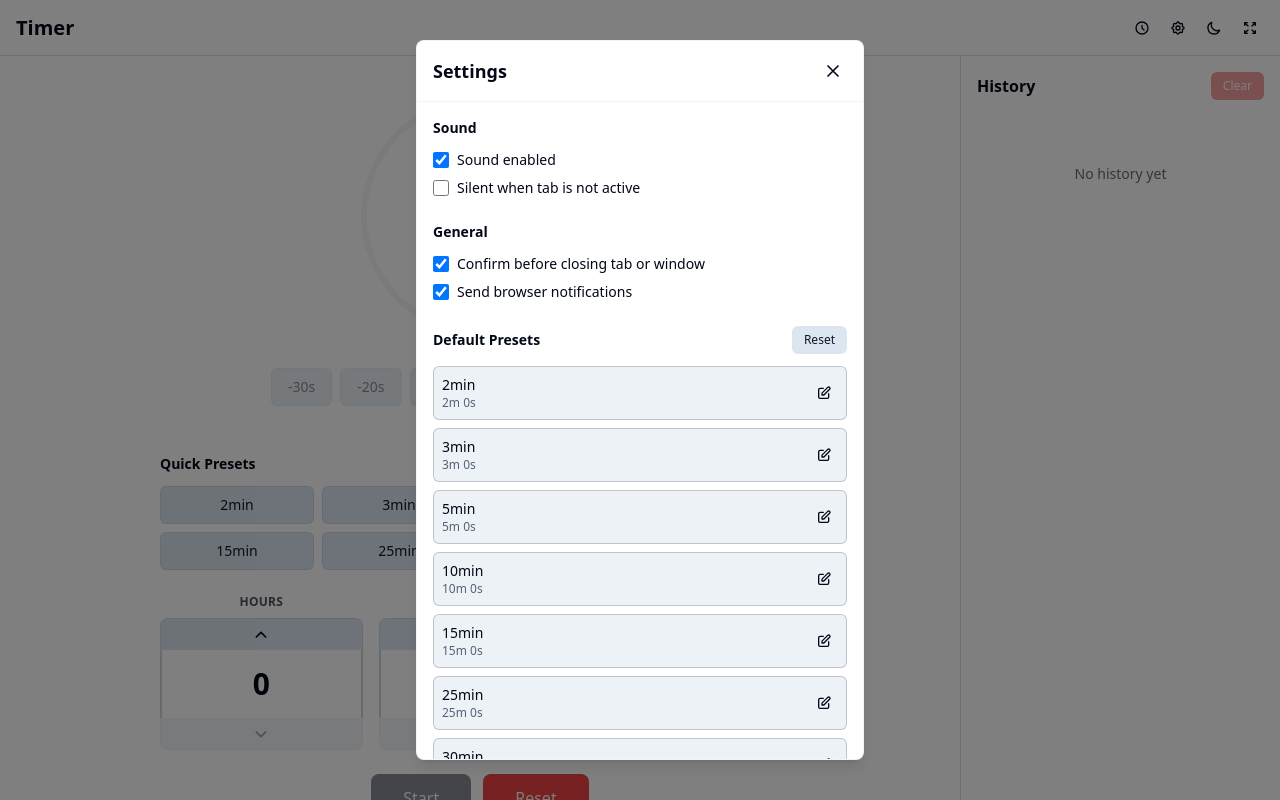
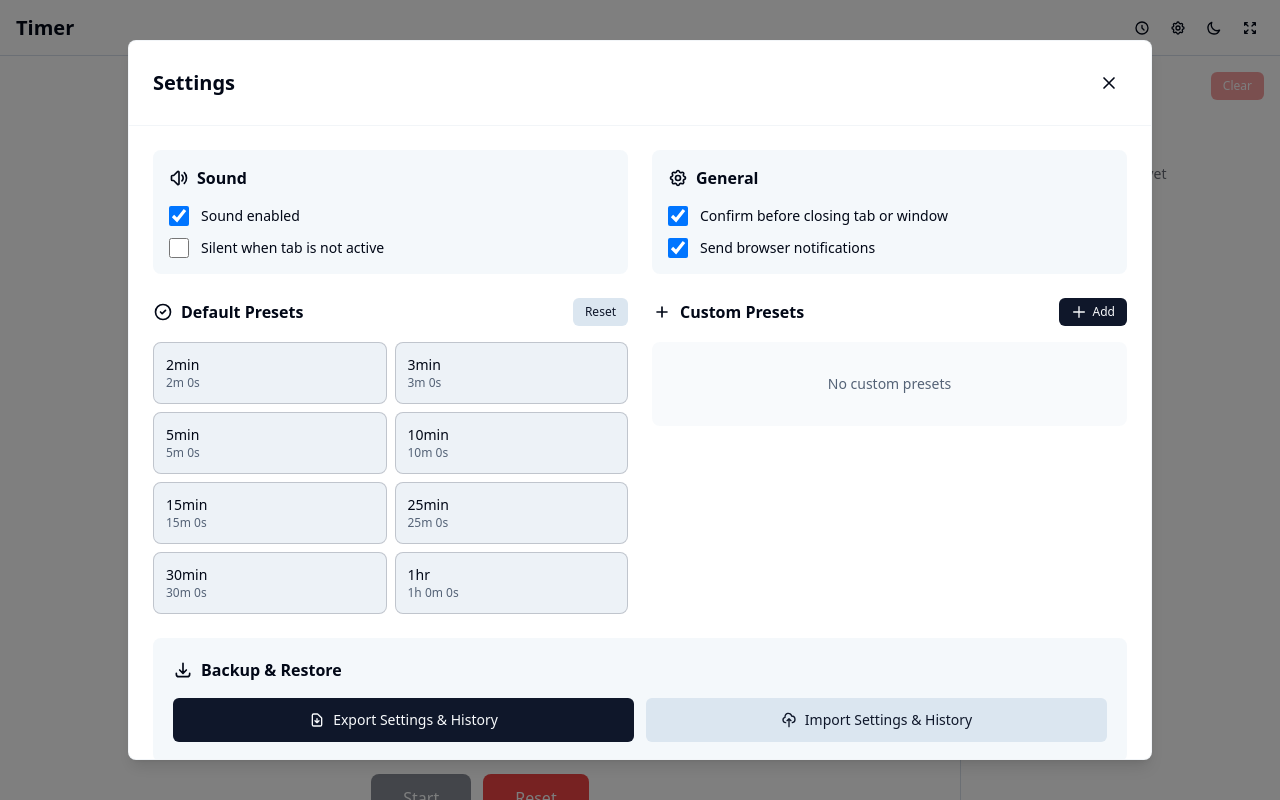
Before and after one commit to ibnuh/timer, a Vue app: page / in a window 1280 px wide. Both pictures are taken after a click on the button 1178 px from the left and 27 px from the top of the page. Built offline with nearby package versions, Linux system fonts and the light colour scheme.

Commit message:
Better settings page

```diff
--- a/src/components/SettingsPopup.vue
+++ b/src/components/SettingsPopup.vue
@@ -5,13 +5,14 @@
       class="fixed inset-0 bg-black/50 flex items-center justify-center z-50"
       @click.self="close"
     >
-      <div class="bg-card rounded-lg shadow-lg border border-border/20 w-full max-w-md max-h-[90vh] overflow-hidden flex flex-col m-4">
+      <div class="bg-card rounded-lg shadow-lg border border-border/20 w-full max-w-5xl max-h-[90vh] overflow-hidden flex flex-col m-4">
         <!-- Header -->
-        <div class="flex items-center justify-between p-4 border-b border-border/20">
-          <h2 class="text-lg font-bold">Settings</h2>
+        <div class="flex items-center justify-between p-6 border-b border-border/20">
+          <h2 class="text-xl font-bold">Settings</h2>
           <button
             @click="close"
-            class="p-1 rounded-md hover:bg-secondary transition-colors"
+            class="p-2 rounded-md hover:bg-secondary transition-colors"
+            aria-label="Close settings"
           >
             <svg class="w-5 h-5" fill="none" stroke="currentColor" viewBox="0 0 24 24">
               <path stroke-linecap="round" stroke-linejoin="round" stroke-width="2" d="M6 18L18 6M6 6l12 12" />
@@ -20,61 +21,82 @@
         </div>
 
         <!-- Content -->
-        <div class="flex-1 overflow-y-auto p-4 space-y-6">
+        <div class="flex-1 overflow-y-auto p-6">
+          <!-- Settings Grid: Sound & General Side by Side -->
+          <div class="grid grid-cols-1 md:grid-cols-2 gap-6 mb-6">
             <!-- Sound Settings -->
-          <div>
-            <h3 class="text-sm font-semibold mb-3">Sound</h3>
-            <div class="space-y-2">
-              <label class="flex items-center gap-2 cursor-pointer">
+            <div class="bg-secondary/30 rounded-lg p-4">
+              <h3 class="text-base font-semibold mb-4 flex items-center gap-2">
+                <svg class="w-5 h-5" fill="none" stroke="currentColor" viewBox="0 0 24 24">
+                  <path stroke-linecap="round" stroke-linejoin="round" stroke-width="2" d="M15.536 8.464a5 5 0 010 7.072m2.828-9.9a9 9 0 010 12.728M5.586 15H4a1 1 0 01-1-1v-4a1 1 0 011-1h1.586l4.707-4.707C10.923 3.663 12 4.109 12 5v14c0 .891-1.077 1.337-1.707.707L5.586 15z" />
+                </svg>
+                Sound
+              </h3>
+              <div class="space-y-3">
+                <label class="flex items-center gap-3 cursor-pointer group">
                   <input
                     type="checkbox"
                     v-model="soundEnabled"
                     @change="updateSoundSetting"
-                  class="w-4 h-4 rounded"
+                    class="w-5 h-5 rounded border-input cursor-pointer"
                   />
-                <span class="text-sm">Sound enabled</span>
+                  <span class="text-sm group-hover:text-foreground transition-colors">Sound enabled</span>
                 </label>
-              <label class="flex items-center gap-2 cursor-pointer">
+                <label class="flex items-center gap-3 cursor-pointer group">
                   <input
                     type="checkbox"
                     v-model="silentOnTabOpen"
                     @change="updateSilentSetting"
-                  class="w-4 h-4 rounded"
+                    class="w-5 h-5 rounded border-input cursor-pointer"
                   />
-                <span class="text-sm">Silent when tab is not active</span>
+                  <span class="text-sm group-hover:text-foreground transition-colors">Silent when tab is not active</span>
                 </label>
               </div>
             </div>
 
             <!-- General Settings -->
-          <div>
-            <h3 class="text-sm font-semibold mb-3">General</h3>
-            <div class="space-y-2">
-              <label class="flex items-center gap-2 cursor-pointer">
+            <div class="bg-secondary/30 rounded-lg p-4">
+              <h3 class="text-base font-semibold mb-4 flex items-center gap-2">
+                <svg class="w-5 h-5" fill="none" stroke="currentColor" viewBox="0 0 24 24">
+                  <path stroke-linecap="round" stroke-linejoin="round" stroke-width="2" d="M10.325 4.317c.426-1.756 2.924-1.756 3.35 0a1.724 1.724 0 002.573 1.066c1.543-.94 3.31.826 2.37 2.37a1.724 1.724 0 001.065 2.572c1.756.426 1.756 2.924 0 3.35a1.724 1.724 0 00-1.066 2.573c.94 1.543-.826 3.31-2.37 2.37a1.724 1.724 0 00-2.572 1.065c-.426 1.756-2.924 1.756-3.35 0a1.724 1.724 0 00-2.573-1.066c-1.543.94-3.31-.826-2.37-2.37a1.724 1.724 0 00-1.065-2.572c-1.756-.426-1.756-2.924 0-3.35a1.724 1.724 0 001.066-2.573c-.94-1.543.826-3.31 2.37-2.37.996.608 2.296.07 2.572-1.065z" />
+                  <path stroke-linecap="round" stroke-linejoin="round" stroke-width="2" d="M15 12a3 3 0 11-6 0 3 3 0 016 0z" />
+                </svg>
+                General
+              </h3>
+              <div class="space-y-3">
+                <label class="flex items-center gap-3 cursor-pointer group">
                   <input
                     type="checkbox"
                     v-model="confirmBeforeClose"
                     @change="updateConfirmBeforeClose"
-                  class="w-4 h-4 rounded"
+                    class="w-5 h-5 rounded border-input cursor-pointer"
                   />
-                <span class="text-sm">Confirm before closing tab or window</span>
+                  <span class="text-sm group-hover:text-foreground transition-colors">Confirm before closing tab or window</span>
                 </label>
-              <label class="flex items-center gap-2 cursor-pointer">
+                <label class="flex items-center gap-3 cursor-pointer group">
                   <input
                     type="checkbox"
                     v-model="notificationsEnabled"
                     @change="updateNotificationsSetting"
-                  class="w-4 h-4 rounded"
+                    class="w-5 h-5 rounded border-input cursor-pointer"
                   />
-                <span class="text-sm">Send browser notifications</span>
+                  <span class="text-sm group-hover:text-foreground transition-colors">Send browser notifications</span>
                 </label>
               </div>
             </div>
+          </div>
 
+          <!-- Presets Section -->
+          <div class="grid grid-cols-1 lg:grid-cols-2 gap-6 mb-6">
             <!-- Default Presets -->
             <div>
-            <div class="flex items-center justify-between mb-3">
-              <h3 class="text-sm font-semibold">Default Presets</h3>
+              <div class="flex items-center justify-between mb-4">
+                <h3 class="text-base font-semibold flex items-center gap-2">
+                  <svg class="w-5 h-5" fill="none" stroke="currentColor" viewBox="0 0 24 24">
+                    <path stroke-linecap="round" stroke-linejoin="round" stroke-width="2" d="M9 12l2 2 4-4m6 2a9 9 0 11-18 0 9 9 0 0118 0z" />
+                  </svg>
+                  Default Presets
+                </h3>
                 <button
                   @click="resetDefaultPresets"
                   class="px-3 py-1.5 rounded-md bg-secondary text-secondary-foreground text-xs font-medium hover:bg-secondary/80 transition-colors"
@@ -82,22 +104,24 @@
                   Reset
                 </button>
               </div>
-            <div v-if="defaultPresets.length === 0" class="text-xs text-muted-foreground text-center py-4">
+              <div v-if="defaultPresets.length === 0" class="text-sm text-muted-foreground text-center py-8 bg-secondary/20 rounded-lg">
                 No default presets
               </div>
-            <div v-else class="space-y-2">
+              <div v-else class="grid grid-cols-2 gap-2">
                 <div
                   v-for="preset in defaultPresets"
                   :key="preset.id"
-                class="flex items-center gap-2 p-2 bg-secondary/50 rounded-md border border-primary/20"
+                  class="group flex items-center gap-2 p-3 bg-secondary/50 rounded-lg border border-primary/20 hover:bg-secondary/70 hover:border-primary/40 transition-all cursor-pointer"
+                  @click="editPreset(preset, true)"
                 >
-                <div class="flex-1">
-                  <div class="text-sm font-medium">{{ preset.label }}</div>
+                  <div class="flex-1 min-w-0">
+                    <div class="text-sm font-medium truncate">{{ preset.label }}</div>
                     <div class="text-xs text-muted-foreground">{{ formatPresetTime(preset.seconds) }}</div>
                   </div>
                   <button
-                  @click="editPreset(preset, true)"
-                  class="p-1.5 rounded hover:bg-secondary transition-colors"
+                    @click.stop="editPreset(preset, true)"
+                    class="p-1.5 rounded hover:bg-secondary transition-colors opacity-0 group-hover:opacity-100"
+                    aria-label="Edit preset"
                   >
                     <svg class="w-4 h-4" fill="none" stroke="currentColor" viewBox="0 0 24 24">
                       <path stroke-linecap="round" stroke-linejoin="round" stroke-width="2" d="M11 5H6a2 2 0 00-2 2v11a2 2 0 002 2h11a2 2 0 002-2v-5m-1.414-9.414a2 2 0 112.828 2.828L11.828 15H9v-2.828l8.586-8.586z" />
@@ -109,39 +133,50 @@
 
             <!-- Custom Presets -->
             <div>
-            <div class="flex items-center justify-between mb-3">
-              <h3 class="text-sm font-semibold">Custom Presets</h3>
+              <div class="flex items-center justify-between mb-4">
+                <h3 class="text-base font-semibold flex items-center gap-2">
+                  <svg class="w-5 h-5" fill="none" stroke="currentColor" viewBox="0 0 24 24">
+                    <path stroke-linecap="round" stroke-linejoin="round" stroke-width="2" d="M12 6v6m0 0v6m0-6h6m-6 0H6" />
+                  </svg>
+                  Custom Presets
+                </h3>
                 <button
                   @click="showAddPreset = true"
-                class="px-3 py-1.5 rounded-md bg-primary text-primary-foreground text-xs font-medium hover:bg-primary/90 transition-colors"
+                  class="px-3 py-1.5 rounded-md bg-primary text-primary-foreground text-xs font-medium hover:bg-primary/90 transition-colors flex items-center gap-1.5"
                 >
-                + Add
+                  <svg class="w-4 h-4" fill="none" stroke="currentColor" viewBox="0 0 24 24">
+                    <path stroke-linecap="round" stroke-linejoin="round" stroke-width="2" d="M12 4v16m8-8H4" />
+                  </svg>
+                  Add
                 </button>
               </div>
-            <div v-if="customPresets.length === 0" class="text-xs text-muted-foreground text-center py-4">
+              <div v-if="customPresets.length === 0" class="text-sm text-muted-foreground text-center py-8 bg-secondary/20 rounded-lg">
                 No custom presets
               </div>
-            <div v-else class="space-y-2">
+              <div v-else class="grid grid-cols-2 gap-2">
                 <div
                   v-for="preset in customPresets"
                   :key="preset.id"
-                class="flex items-center gap-2 p-2 bg-secondary/50 rounded-md"
+                  class="group flex items-center gap-2 p-3 bg-secondary/50 rounded-lg hover:bg-secondary/70 transition-all"
                 >
-                <div class="flex-1">
-                  <div class="text-sm font-medium">{{ preset.label }}</div>
+                  <div class="flex-1 min-w-0">
+                    <div class="text-sm font-medium truncate">{{ preset.label }}</div>
                     <div class="text-xs text-muted-foreground">{{ formatPresetTime(preset.seconds) }}</div>
                   </div>
+                  <div class="flex items-center gap-1 opacity-0 group-hover:opacity-100 transition-opacity">
                     <button
                       @click="editPreset(preset)"
                       class="p-1.5 rounded hover:bg-secondary transition-colors"
+                      aria-label="Edit preset"
                     >
                       <svg class="w-4 h-4" fill="none" stroke="currentColor" viewBox="0 0 24 24">
                         <path stroke-linecap="round" stroke-linejoin="round" stroke-width="2" d="M11 5H6a2 2 0 00-2 2v11a2 2 0 002 2h11a2 2 0 002-2v-5m-1.414-9.414a2 2 0 112.828 2.828L11.828 15H9v-2.828l8.586-8.586z" />
                       </svg>
                     </button>
                     <button
-                  @click="removePreset(preset.id!)"
+                      @click="preset.id && removePreset(preset.id)"
                       class="p-1.5 rounded hover:bg-destructive/20 text-destructive transition-colors"
+                      aria-label="Remove preset"
                     >
                       <svg class="w-4 h-4" fill="none" stroke="currentColor" viewBox="0 0 24 24">
                         <path stroke-linecap="round" stroke-linejoin="round" stroke-width="2" d="M19 7l-.867 12.142A2 2 0 0116.138 21H7.862a2 2 0 01-1.995-1.858L5 7m5 4v6m4-6v6m1-10V4a1 1 0 00-1-1h-4a1 1 0 00-1 1v3M4 7h16" />
@@ -150,27 +185,35 @@
                   </div>
                 </div>
               </div>
+            </div>
+          </div>
 
           <!-- Add/Edit Preset Form -->
-          <div v-if="showAddPreset || editingPreset" class="p-3 bg-secondary/30 rounded-md space-y-3">
-            <div v-if="editingPreset && isEditingDefault" class="text-xs text-muted-foreground italic">
-              Editing default preset
+          <div v-if="showAddPreset || editingPreset" class="p-5 bg-secondary/30 rounded-lg border border-border/20 space-y-4 mb-6">
+            <div class="flex items-center justify-between">
+              <h3 class="text-base font-semibold">
+                {{ editingPreset ? 'Edit Preset' : 'Add New Preset' }}
+              </h3>
+              <div v-if="editingPreset && isEditingDefault" class="px-2 py-1 rounded bg-primary/20 text-primary text-xs font-medium">
+                Default Preset
               </div>
+            </div>
+            <div class="grid grid-cols-1 md:grid-cols-2 gap-4">
               <div>
-              <label class="block text-xs font-medium mb-1">Label</label>
+                <label class="block text-sm font-medium mb-2">Label</label>
                 <input
                   v-model="presetForm.label"
                   type="text"
                   placeholder="e.g., Coffee Break"
-                class="w-full px-3 py-2 rounded-md border border-input bg-background text-sm"
+                  class="w-full px-4 py-2.5 rounded-md border border-input bg-background text-sm focus:outline-none focus:ring-2 focus:ring-primary/50 focus:border-primary transition-all"
                 />
               </div>
               <div>
-              <label class="block text-xs font-medium mb-1">Time (seconds)</label>
+                <label class="block text-sm font-medium mb-2">Time</label>
                 <div class="flex items-center gap-2">
                   <button
                     @click="adjustPresetTime(-5)"
-                  class="px-3 py-2 rounded-md bg-secondary hover:bg-secondary/80 transition-colors text-sm font-medium"
+                    class="px-4 py-2.5 rounded-md bg-secondary hover:bg-secondary/80 transition-colors text-sm font-medium min-w-[60px]"
                   >
                     -5s
                   </button>
@@ -178,29 +221,33 @@
                     v-model.number="presetForm.seconds"
                     type="number"
                     min="0"
-                  class="flex-1 px-3 py-2 rounded-md border border-input bg-background text-center text-sm"
+                    class="flex-1 px-4 py-2.5 rounded-md border border-input bg-background text-center text-sm focus:outline-none focus:ring-2 focus:ring-primary/50 focus:border-primary transition-all"
                   />
                   <button
                     @click="adjustPresetTime(5)"
-                  class="px-3 py-2 rounded-md bg-secondary hover:bg-secondary/80 transition-colors text-sm font-medium"
+                    class="px-4 py-2.5 rounded-md bg-secondary hover:bg-secondary/80 transition-colors text-sm font-medium min-w-[60px]"
                   >
                     +5s
                   </button>
                 </div>
-              <div class="text-xs text-muted-foreground mt-1">
+                <div class="text-xs text-muted-foreground mt-2 text-center font-medium">
                   {{ formatPresetTime(presetForm.seconds) }}
                 </div>
               </div>
-            <div class="flex gap-2">
+            </div>
+            <div class="flex gap-3 pt-2">
               <button
                 @click="savePreset"
-                class="flex-1 px-3 py-2 rounded-md bg-primary text-primary-foreground text-sm font-medium hover:bg-primary/90 transition-colors"
+                class="flex-1 px-4 py-2.5 rounded-md bg-primary text-primary-foreground text-sm font-medium hover:bg-primary/90 transition-colors flex items-center justify-center gap-2"
               >
-                {{ editingPreset ? 'Update' : 'Add' }}
+                <svg class="w-4 h-4" fill="none" stroke="currentColor" viewBox="0 0 24 24">
+                  <path stroke-linecap="round" stroke-linejoin="round" stroke-width="2" d="M5 13l4 4L19 7" />
+                </svg>
+                {{ editingPreset ? 'Update Preset' : 'Add Preset' }}
               </button>
               <button
                 @click="cancelPresetEdit"
-                class="px-3 py-2 rounded-md bg-secondary text-secondary-foreground text-sm font-medium hover:bg-secondary/80 transition-colors"
+                class="px-4 py-2.5 rounded-md bg-secondary text-secondary-foreground text-sm font-medium hover:bg-secondary/80 transition-colors"
               >
                 Cancel
               </button>
@@ -208,16 +255,27 @@
           </div>
 
           <!-- Backup & Restore -->
-          <div>
-            <h3 class="text-sm font-semibold mb-3">Backup & Restore</h3>
-            <div class="flex flex-col gap-2">
+          <div class="bg-secondary/30 rounded-lg p-5">
+            <h3 class="text-base font-semibold mb-4 flex items-center gap-2">
+              <svg class="w-5 h-5" fill="none" stroke="currentColor" viewBox="0 0 24 24">
+                <path stroke-linecap="round" stroke-linejoin="round" stroke-width="2" d="M4 16v1a3 3 0 003 3h10a3 3 0 003-3v-1m-4-4l-4 4m0 0l-4-4m4 4V4" />
+              </svg>
+              Backup & Restore
+            </h3>
+            <div class="grid grid-cols-1 md:grid-cols-2 gap-3">
               <button
                 @click="exportData"
-                class="w-full px-4 py-2 rounded-md bg-primary text-primary-foreground text-sm font-medium hover:bg-primary/90 transition-colors"
+                class="w-full px-4 py-3 rounded-md bg-primary text-primary-foreground text-sm font-medium hover:bg-primary/90 transition-colors flex items-center justify-center gap-2"
               >
+                <svg class="w-4 h-4" fill="none" stroke="currentColor" viewBox="0 0 24 24">
+                  <path stroke-linecap="round" stroke-linejoin="round" stroke-width="2" d="M12 10v6m0 0l-3-3m3 3l3-3m2 8H7a2 2 0 01-2-2V5a2 2 0 012-2h5.586a1 1 0 01.707.293l5.414 5.414a1 1 0 01.293.707V19a2 2 0 01-2 2z" />
+                </svg>
                 Export Settings & History
               </button>
-              <label class="w-full px-4 py-2 rounded-md bg-secondary text-secondary-foreground text-sm font-medium hover:bg-secondary/80 transition-colors cursor-pointer text-center">
+              <label class="w-full px-4 py-3 rounded-md bg-secondary text-secondary-foreground text-sm font-medium hover:bg-secondary/80 transition-colors cursor-pointer text-center flex items-center justify-center gap-2">
+                <svg class="w-4 h-4" fill="none" stroke="currentColor" viewBox="0 0 24 24">
+                  <path stroke-linecap="round" stroke-linejoin="round" stroke-width="2" d="M7 16a4 4 0 01-.88-7.903A5 5 0 1115.9 6L16 6a5 5 0 011 9.9M15 13l-3-3m0 0l-3 3m3-3v12" />
+                </svg>
                 <input
                   type="file"
                   accept=".json"
@@ -398,28 +456,28 @@ const close = () => {
 
 watch(
   () => settingsStore.settings.soundEnabled,
-  (val) => {
+  (val: boolean) => {
     soundEnabled.value = val
   }
 )
 
 watch(
   () => settingsStore.settings.silentOnTabOpen,
-  (val) => {
+  (val: boolean) => {
     silentOnTabOpen.value = val
   }
 )
 
 watch(
   () => settingsStore.settings.confirmBeforeClose,
-  (val) => {
+  (val: boolean) => {
     confirmBeforeClose.value = val
   }
 )
 
 watch(
   () => settingsStore.settings.notificationsEnabled,
-  (val) => {
+  (val: boolean) => {
     notificationsEnabled.value = val
   }
 )
```
Lines whose indentation alone changed are shown as unchanged.
